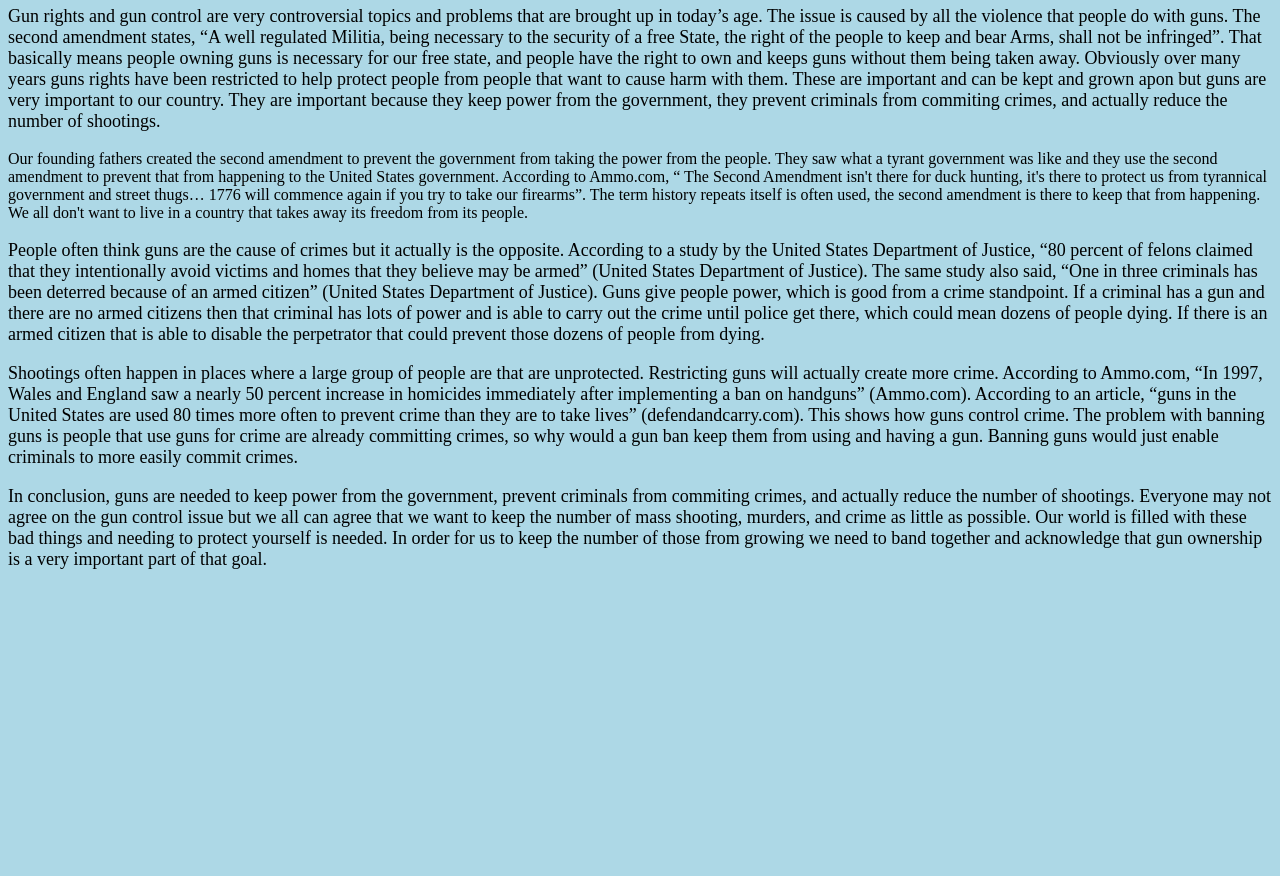
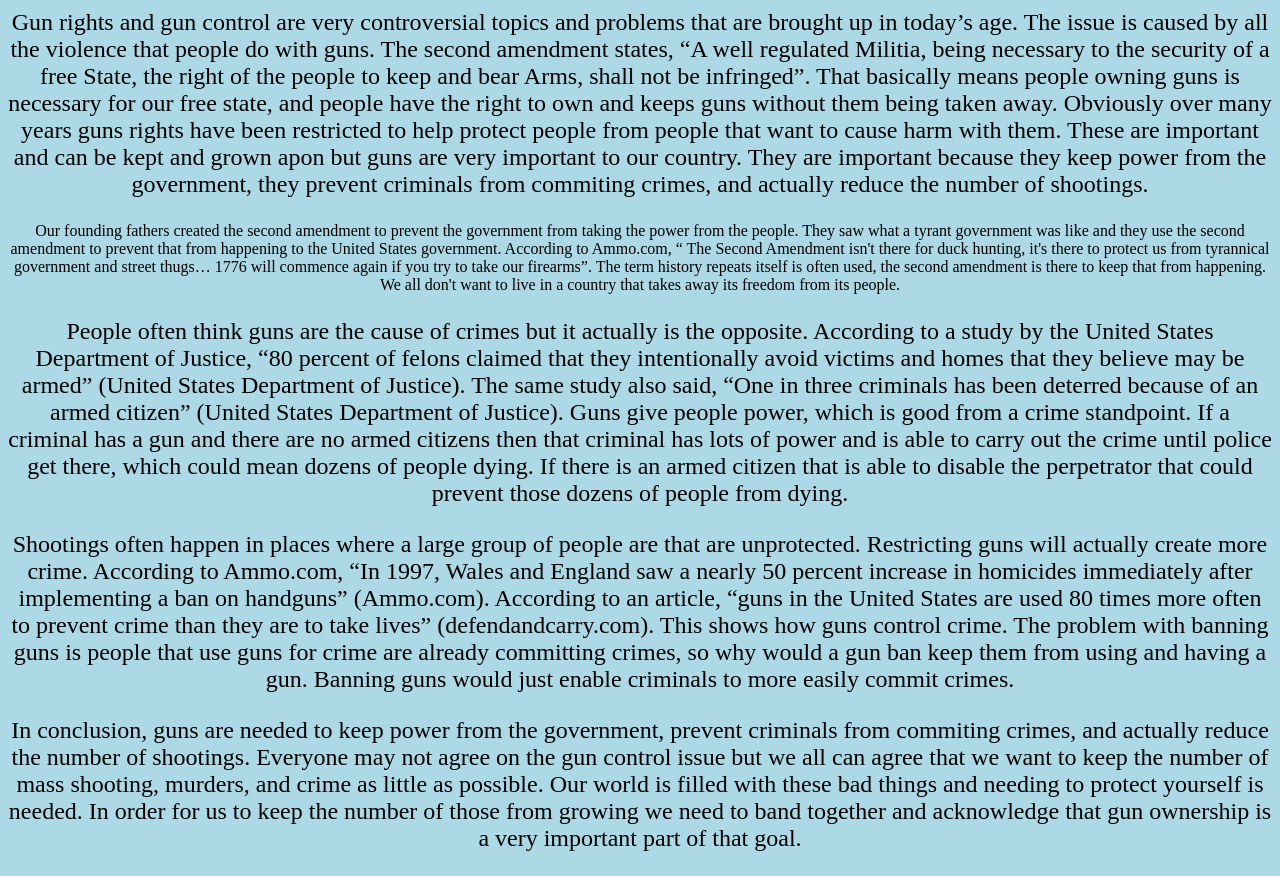
Before and after one commit to XavierHoward/Gun-Rights-and-Control, a plain HTML site: page index.html in a window 1280 px wide. Shown: the part 60-936 px from the top of the page. Before the commit the page ends 800 px from the top, so only its background shows below. Drawn offline with Linux system fonts and the light colour scheme.

Commit message:
Update style.css

```diff
--- a/style.css
+++ b/style.css
@@ -1,8 +1,9 @@
 body{
 background-color: lightblue;
+text-align: center;
 }
 
 p{
-font-size: 18px;
+font-size: 24px;
 color: black;
 }
```
